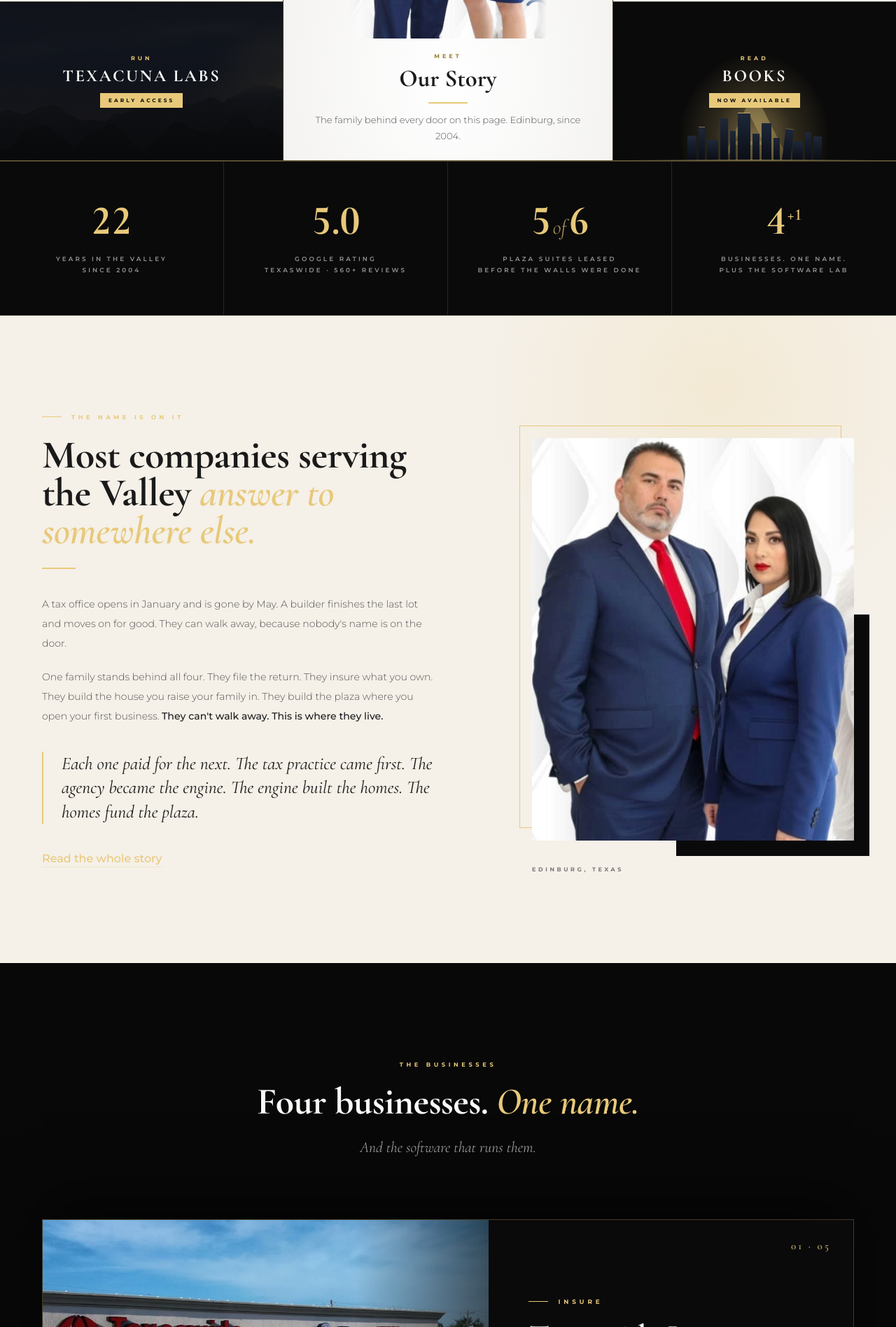
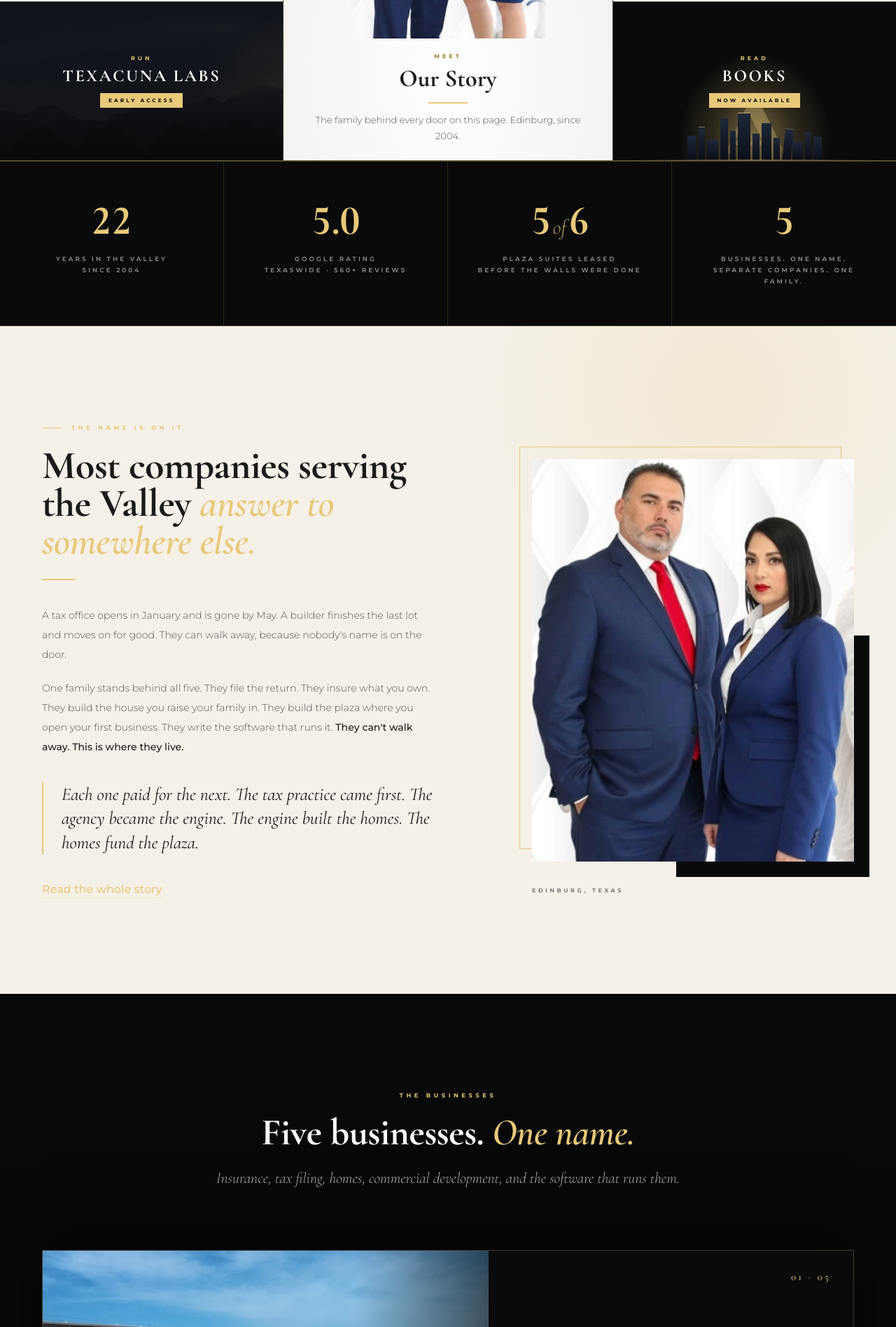
Before and after one commit to treboracuna/alexandras-properties, a website: page index.html in a window 1280 px wide. Shown: the part 570-2466 px from the top of the page at 70% size. Drawn offline with nearby package versions, Linux system fonts and the light colour scheme.

Commit message:
#020 there are five businesses, not four
Ruling from Trebor, 2026-09-03: there are five Acuna businesses, all separate
entities - Texaswide Insurance, Electronic Tax Filing, Exclusiva Homes,
Alexandra's Properties, TexAcuna Labs. Call them businesses.

The homepage said four in five places, and the structured data disagreed with
the copy about WHICH four. The visible copy counted four and left TexAcuna Labs
outside as "the software lab". The ld+json listed four subOrganizations and
omitted Electronic Tax Filing entirely. Neither matched reality.

Copy
  meta description and og:description: "four family businesses" -> "five"
  thesis: "One family stands behind all four" -> "all five", and the sentence
  gained the clause the fifth business never had: "They write the software that
  runs it." The enumeration now covers every entity it counts.
  section heading: "Four businesses. One name." -> "Five businesses. One name."
  its sub, which existed only to hold the lab outside the count, becomes a plain
  list of the five.

Stat wall
  The counter read 4 with a superscript +1 and was labelled "Plus the Software
  Lab" - the count itself encoded the exclusion. It is now a clean 5 and the
  label reads "Separate Companies. One Family."

Structured data
  Electronic Tax Filing added as an AccountingService subOrganization.
  subOrganization now lists all five and the JSON parses.

Measured before and after at 2560, 1440, 860 and 390: stat wall heights, label
line counts and overflow are identical at every breakpoint. The only rendered
difference in that block is the numeral. The uneven stat heights at 390 are
pre-existing and untouched.

"four" appears zero times on the page. Plaza's "five of six suites" copy is
unrelated and unchanged. One file. CR 0, dashes 0, cells 7, canonical 1,
build-stamp placeholder intact.

```diff
--- a/index.html
+++ b/index.html
@@ -6,10 +6,10 @@
 <meta name="x-build" content="__BUILD_SHA__">
 <title>The Acuña Organizations | Edinburg, TX</title>
 <link rel="canonical" href="https://acunargv.com/">
-<meta name="description" content="The Acuña Organizations: four family businesses, one name, since 2004 in the Rio Grande Valley. Insurance, tax filing, homes, commercial development, and the software that runs them. The name is on it.">
+<meta name="description" content="The Acuña Organizations: five family businesses, one name, since 2004 in the Rio Grande Valley. Insurance, tax filing, homes, commercial development, and the software that runs them. The name is on it.">
 <meta property="og:type" content="website">
 <meta property="og:title" content="The Acuña Organizations | Edinburg, TX">
-<meta property="og:description" content="The Acuña Organizations: four family businesses, one name, since 2004 in the Rio Grande Valley. Insurance, tax filing, homes, commercial development, and the software that runs them. The name is on it.">
+<meta property="og:description" content="The Acuña Organizations: five family businesses, one name, since 2004 in the Rio Grande Valley. Insurance, tax filing, homes, commercial development, and the software that runs them. The name is on it.">
 <meta property="og:image" content="https://acunargv.com/images/og-acuna.jpg">
 <meta property="og:url" content="https://acunargv.com/">
 <meta name="twitter:card" content="summary_large_image">
@@ -60,6 +60,12 @@
       },
       "areaServed": "Rio Grande Valley, Texas",
       "sameAs": "https://www.instagram.com/texaswideinsurance/"
+    },
+    {
+      "@type": "AccountingService",
+      "name": "Electronic Tax Filing",
+      "url": "https://www.txwideinsurance.com/electronic-tax-filing",
+      "areaServed": "Rio Grande Valley, Texas"
     },
     {
       "@type": "RealEstateAgent",
@@ -544,8 +550,8 @@ nav.site-nav.scrolled{background:rgba(8,8,8,0.82);backdrop-filter:blur(14px);-we
       <div class="stat-lbl">Plaza Suites Leased<br>Before the Walls Were Done</div>
     </div>
     <div class="stat">
-      <div class="stat-num"><span class="count" data-target="4">0</span><sup>+1</sup></div>
-      <div class="stat-lbl">Businesses. One Name.<br>Plus the Software Lab</div>
+      <div class="stat-num"><span class="count" data-target="5">0</span></div>
+      <div class="stat-lbl">Businesses. One Name.<br>Separate Companies. One Family.</div>
     </div>
   </div>
 </section>
@@ -562,7 +568,7 @@ nav.site-nav.scrolled{background:rgba(8,8,8,0.82);backdrop-filter:blur(14px);-we
         </div>
         <div class="reveal d1">
           <p class="body-copy">A tax office opens in January and is gone by May. A builder finishes the last lot and moves on for good. They can walk away, because nobody's name is on the door.</p>
-          <p class="body-copy">One family stands behind all four. They file the return. They insure what you own. They build the house you raise your family in. They build the plaza where you open your first business. <strong>They can't walk away. This is where they live.</strong></p>
+          <p class="body-copy">One family stands behind all five. They file the return. They insure what you own. They build the house you raise your family in. They build the plaza where you open your first business. They write the software that runs it. <strong>They can't walk away. This is where they live.</strong></p>
           <blockquote class="pull">Each one paid for the next. The tax practice came first. The agency became the engine. The engine built the homes. The homes fund the plaza.</blockquote>
           <a href="/about" class="text-link">Read the whole story</a>
         </div>
@@ -579,8 +585,8 @@ nav.site-nav.scrolled{background:rgba(8,8,8,0.82);backdrop-filter:blur(14px);-we
 <section class="biz" id="businesses">
   <div class="biz-head reveal">
     <div class="label-tag">The Businesses</div>
-    <h2 class="sec-title">Four businesses. <em>One name.</em></h2>
-    <p class="sub">And the software that runs them.</p>
+    <h2 class="sec-title">Five businesses. <em>One name.</em></h2>
+    <p class="sub">Insurance, tax filing, homes, commercial development, and the software that runs them.</p>
   </div>
 
   <div class="stack" id="stack">
```
